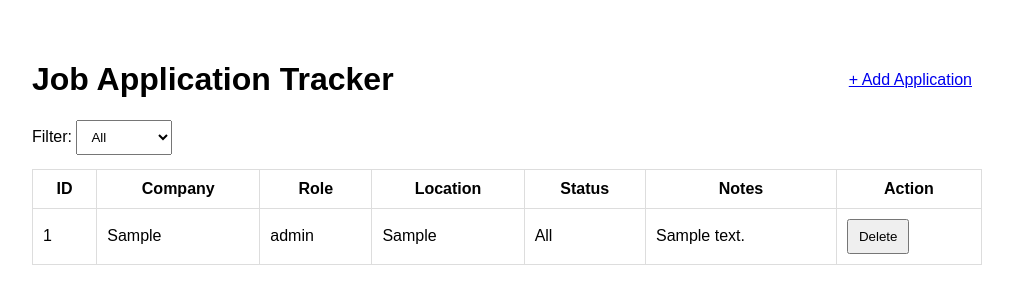
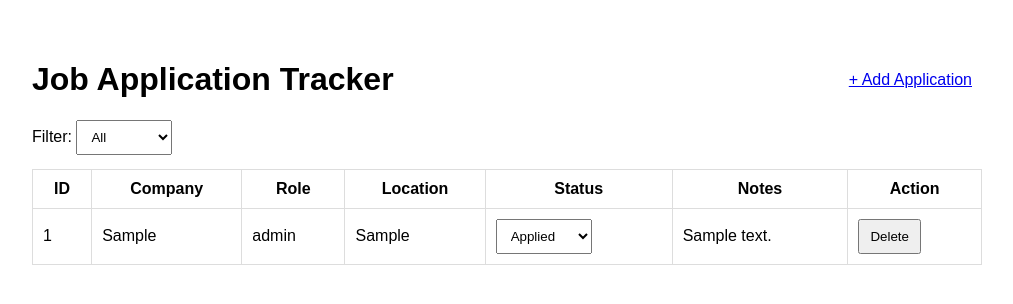
Before and after one commit to NimishaGeorge18/job-tracker, a Flask app: page / in a window 1280 px wide. Shown: the top 304 px of the page, without its empty margins (133-1146 px from the left). Run offline with Flask 3, Linux system fonts and the light colour scheme; tables that the repository leaves empty hold one stand-in row (values such as "Sample post").

Commit message:
Update status from dashboard

```diff
--- a/templates/index.html
+++ b/templates/index.html
@@ -68,7 +68,15 @@
           <td>{{a["company"]}}</td>
           <td>{{a["role"]}}</td>
           <td>{{a["location"]}}</td>
-          <td>{{a["status"]}}</td>
+          <td>
+            <form method="post" action="/update-status/{{ a['id'] }}?status={{ status }}" style="margin:0;">
+              <select name="status" onchange="this.form.submit()">
+                {% for s in ["Applied","Interview","Rejected","Offer"] %}
+                <option value="{{ s }}" {% if a["status"]==s %}selected{% endif %}>{{ s }}</option>
+                {% endfor %}
+              </select>
+            </form>
+          </td>
           <td>{{a["notes"] or ""}}</td>
           <td>
             <form method="post" action="/delete/{{a['id']}}" style="margin: 0">
```
